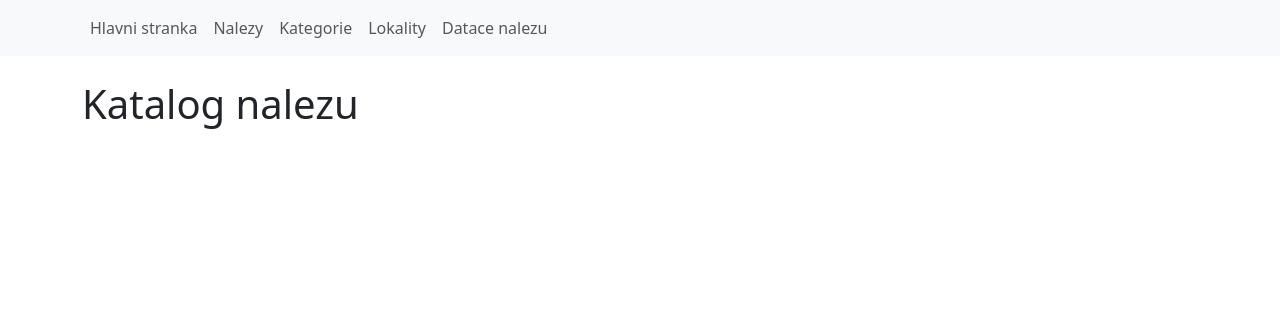
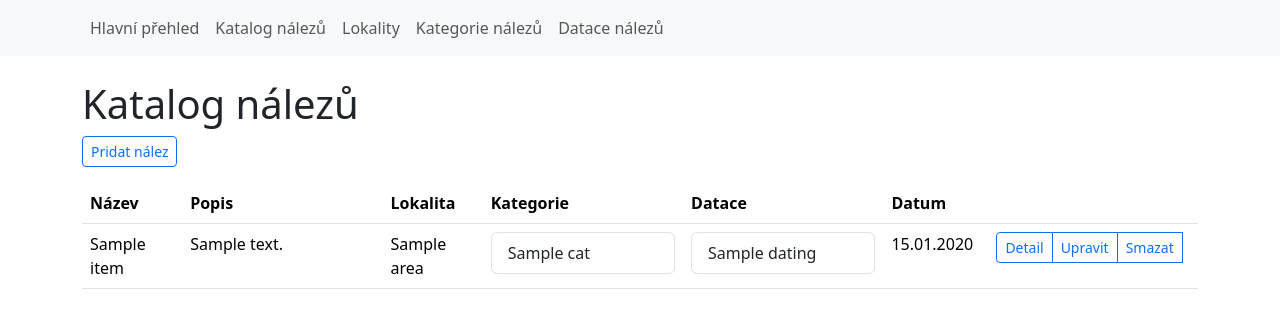
Before and after one commit to jirka8/ArchFlask, a Flask app: template templates/items.html in a window 1280 px wide. Shown: the top 328 px of the page. Run offline with Flask 3, Linux system fonts and the light colour scheme; the template is opened without the code that fills it: most values are stand-ins (such as "Sample title", 1, 10 or a date in 2020); parts of the project's set-up code (start-up, migrations or seed data) failed here and were passed over; some libraries are stand-ins or nearby versions.

Commit message:
- prehled nalezu - drobne upravy - ItemsForm

```diff
--- a/app.py
+++ b/app.py
@@ -3,7 +3,7 @@ from flask import Flask, render_template, request, flash, redirect, url_for
 
 from database import db_session
 from sqlalchemy import or_, and_
-from models import Areas, Dating, Categories
+from models import Areas, Dating, Categories, Items
 from forms import *
 from flask_wtf import CSRFProtect
 
@@ -47,7 +47,8 @@ def index():
 # routes items
 @app.route('/items')
 def items():
-    return render_template('items.html')
+    items = Items.query.order_by(Items.found_at.desc()).all()
+    return render_template('items.html', items=items)
 @app.route('/items/add', methods=['GET', 'POST'])
 def add_item():
     return render_template('add_item.html')
--- a/templates/base.html
+++ b/templates/base.html
@@ -30,11 +30,11 @@
         </button>
         <div class="collapse navbar-collapse" id="navbarSupportedContent">
             <ul class="navbar-nav mr-auto">
-                {{ render_nav_item('index', 'Hlavni stranka') }}
-                {{ render_nav_item('items', 'Nalezy') }}
-                {{ render_nav_item('categories', 'Kategorie') }}
+                {{ render_nav_item('index', 'Hlavní přehled') }}
+                {{ render_nav_item('items', 'Katalog nálezů') }}
                 {{ render_nav_item('areas', 'Lokality') }}
-                {{ render_nav_item('dating', 'Datace nalezu') }}
+                {{ render_nav_item('categories', 'Kategorie nálezů') }}
+                {{ render_nav_item('dating', 'Datace nálezů') }}
             </ul>
         </div>
         </div>
@@ -47,7 +47,6 @@
 
     <footer class="text-center">
         {% block footer %}
-
         {% endblock %}
     </footer>
 
--- a/templates/items.html
+++ b/templates/items.html
@@ -1,5 +1,61 @@
 {% extends 'base.html' %}
 
 {% block content %}
-<h1>Katalog nalezu</h1>
+<h1>Katalog nálezů</h1>
+<p><a class="btn btn-outline-primary btn-sm" href="{{ url_for('add_item') }}" role="button">Pridat nález</a></p>
+
+{% from 'macros.html' import render_modal %}
+
+<table class="table table-hover">
+    <thead>
+        <tr>
+            <th scope="col" class="col-1">Název</th>
+            <th scope="col" class="col-2">Popis</th>
+            <th scope="col" class="col-1">Lokalita</th>
+            <th scope="col" class="col-2">Kategorie</th>
+            <th scope="col" class="col-2">Datace</th>
+            <th scope="col" class="col-1">Datum</th>
+            <th scope="col" class="col-1"></th>
+        </tr>
+    </thead>
+    <tbody>
+    {% for i in items %}
+        <tr>
+            <td>{{i.title}}</td>
+            <td>{{i.description}}</td>
+            <td>
+                {%- if i.get_area() -%}
+                    {{ i.get_area().title }}
+                {%- else -%}
+                    Není nastavena
+                {%- endif -%}
+            </td>
+            <td>
+                <ul class="list-group">
+                    {% for c in i.categories %}
+                    <li class="list-group-item">{{ c.title }}</li>
+                    {% endfor %}
+                </ul>
+            </td>
+            <td>
+                <ul class="list-group">
+                    {% for d in i.dating %}
+                    <li class="list-group-item">{{ d.title }}</li>
+                    {% endfor %}
+                </ul>
+            </td>
+            <td>{{i.found_at.strftime("%d.%m.%Y")}}</td>
+            <td>
+                <div class="btn-group" role="group" aria-label="Basic example">
+                    <a class="btn btn-outline-primary btn-sm" href="" role="button">Detail</a>
+                    <a class="btn btn-outline-primary btn-sm" href="{{ url_for('edit_item', item_id=i.id) }}" role="button">Upravit</a>
+                    <a class="btn btn-outline-primary btn-sm" href="{{ url_for('delete_item', item_id=i.id) }}" role="button"
+                       data-bs-toggle="modal" data-bs-target="#deleteModal_{{ i.id }}">Smazat</a>
+                    {{ render_modal(i.id, 'item') }}
+                </div>
+            </td>
+        </tr>
+    {% endfor %}
+    </tbody>
+</table>
 {% endblock %}
--- a/templates/macros.html
+++ b/templates/macros.html
@@ -17,6 +17,9 @@
           {%- if type == "category" -%}
             <a class="btn btn-outline-danger btn-sm" href="{{ url_for('delete_category', category_id=item_id) }}" role="button">Smazat</a>
           {%- endif -%}
+          {%- if type == "item" -%}
+            <a class="btn btn-outline-danger btn-sm" href="{{ url_for('delete_item', item_id=item_id) }}" role="button">Smazat</a>
+          {%- endif -%}
       </div>
     </div>
   </div>
```
Also changed, not shown: forms.py (+14 -2 lines), models.py (+5 -2 lines).
